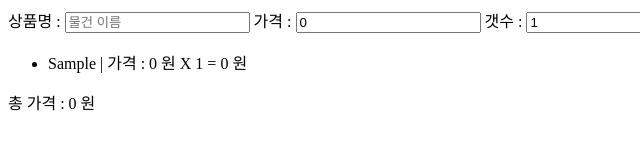
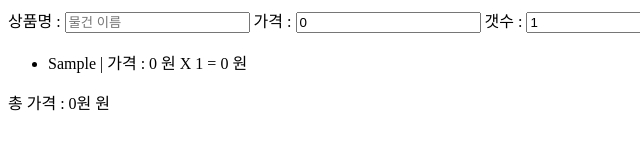
Before and after one commit to khkyungnan/FRONT-WORKSPACE, a plain HTML site: page html/goodsCul.html in a window 1280 px wide. Both pictures are taken after typing "Sample" into the empty fields and a click on the button "추가". Shown: the full height of the page, 0-640 px from the left. Drawn offline with Linux system fonts and the light colour scheme.

Commit message:
totalPrice

```diff
--- a/html/goodsCul.html
+++ b/html/goodsCul.html
@@ -50,8 +50,8 @@
                 listItem.textContent = `${itemValue} | 가격 : ${priceValue} 원 X ${countValue} = ${totalPriceCount} 원`;
                 itemList.appendChild(listItem);
 
-                total += totalPrice;
-                totalPriceCount.textContent = total + "원";
+                total += totalPriceCount;
+                totalPrice.textContent = total + "원";
 
                 itemInput.value = "";
                 priceInput.value = "0";
```
